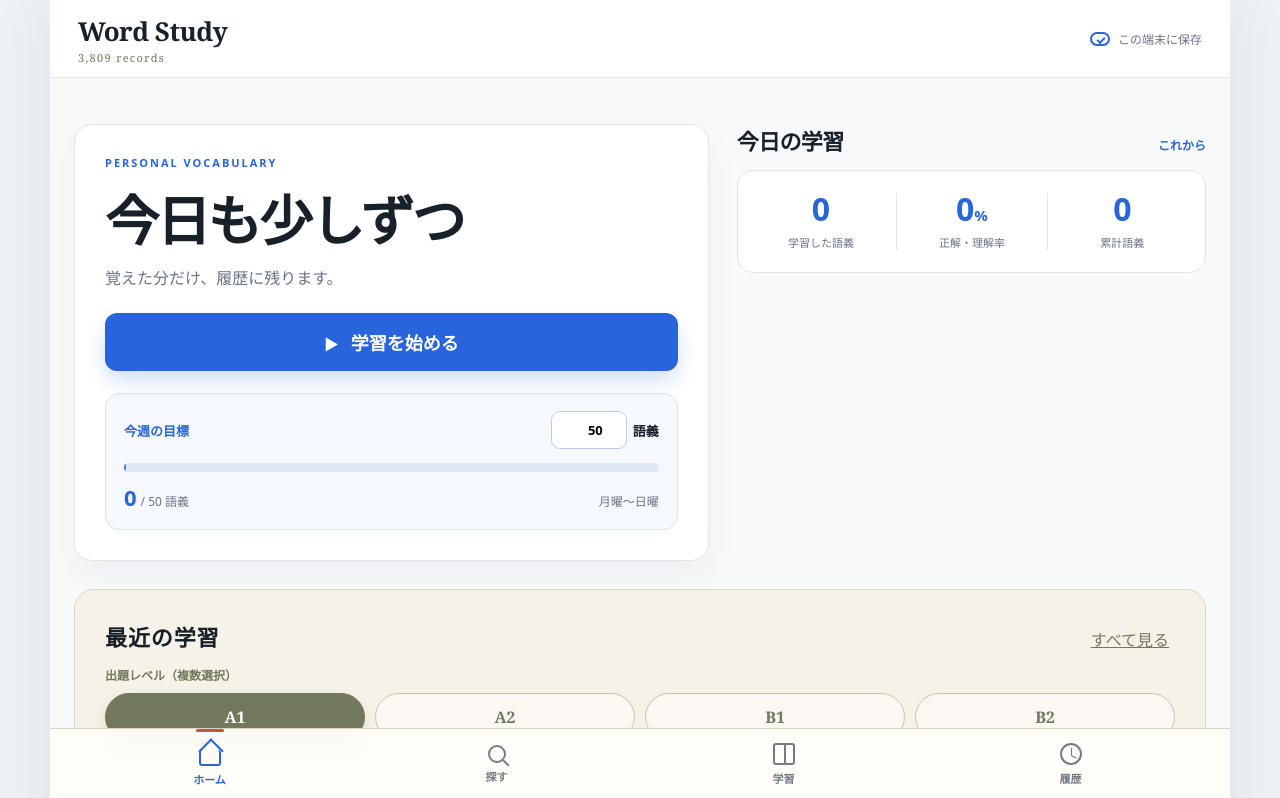
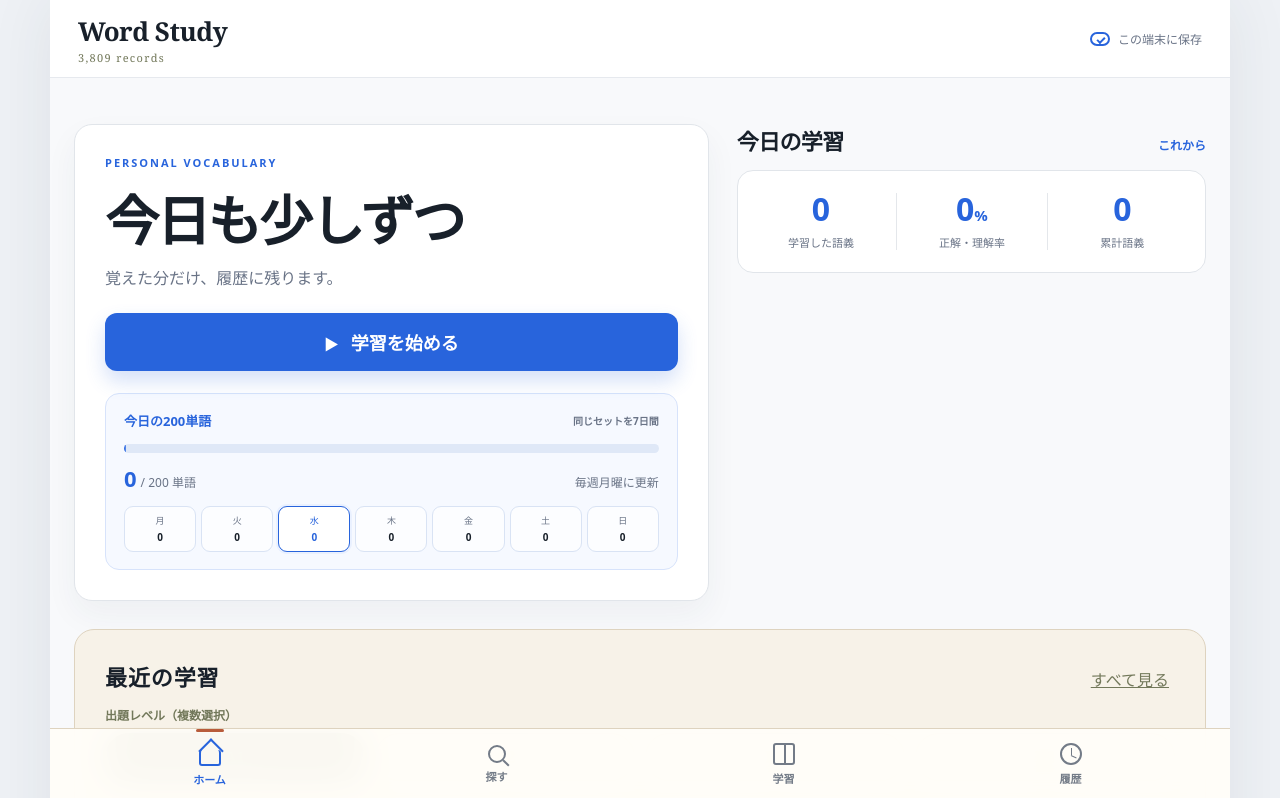
Before and after one commit to sawachair-spec/oxford-3000-study, a React (Vite) app: page / in a window 1280 px wide. Shown: the top 798 px of the page. Built offline with nearby package versions, Linux system fonts and the light colour scheme.

Commit message:
Repeat one 200-word set throughout each week

```diff
--- a/src/App.tsx
+++ b/src/App.tsx
@@ -28,6 +28,8 @@ type LearningHistory = {
 const CEFRS: Cefr[] = ["A1", "A2", "B1", "B2"];
 const HISTORY_KEY = "word-study-history-v1";
 const SETTINGS_KEY = "word-study-settings-v1";
+const WEEKLY_SET_KEY = "word-study-weekly-set-v1";
+const DAILY_TARGET = 200;
 
 const posJa: Record<string, string> = {
   noun: "名詞", verb: "動詞", adjective: "形容詞", adverb: "副詞",
@@ -73,18 +75,37 @@ function getWeekStart(date = new Date()) {
   return start;
 }
 
-function loadSettings(): { selectedLevels: Cefr[]; weeklyGoal: number } {
+function formatDateKey(date: Date) {
+  const year = date.getFullYear();
+  const month = String(date.getMonth() + 1).padStart(2, "0");
+  const day = String(date.getDate()).padStart(2, "0");
+  return `${year}-${month}-${day}`;
+}
+
+function chooseWeeklySet(records: WordRecord[], preferredId?: string | null) {
+  const selectedIds: string[] = [];
+  const usedWords = new Set<string>();
+  const preferred = preferredId ? records.find((record) => record.id === preferredId) : undefined;
+  const candidates = preferred ? [preferred, ...shuffle(records.filter((record) => record.id !== preferred.id))] : shuffle(records);
+  for (const record of candidates) {
+    const wordKey = displayWord(record.word).toLocaleLowerCase();
+    if (usedWords.has(wordKey)) continue;
+    usedWords.add(wordKey);
+    selectedIds.push(record.id);
+    if (selectedIds.length === DAILY_TARGET) break;
+  }
+  return selectedIds;
+}
+
+function loadSettings(): { selectedLevels: Cefr[] } {
   try {
     const saved = JSON.parse(localStorage.getItem(SETTINGS_KEY) ?? "{}");
     const levels: Cefr[] = Array.isArray(saved.selectedLevels)
       ? CEFRS.filter((level) => saved.selectedLevels.includes(level))
       : (["A1"] as Cefr[]);
-    return {
-      selectedLevels: levels.length ? levels : (["A1"] as Cefr[]),
-      weeklyGoal: Math.min(3809, Math.max(1, Number(saved.weeklyGoal) || 50)),
-    };
+    return { selectedLevels: levels.length ? levels : (["A1"] as Cefr[]) };
   } catch {
-    return { selectedLevels: ["A1"] as Cefr[], weeklyGoal: 50 };
+    return { selectedLevels: ["A1"] as Cefr[] };
   }
 }
 
@@ -95,8 +116,8 @@ export default function Home() {
   const [view, setView] = useState<View>("home");
   const [selectedLevels, setSelectedLevels] = useState<Cefr[]>(initialSettings.selectedLevels);
   const [searchCefr, setSearchCefr] = useState<Cefr>("A1");
-  const [weeklyGoal, setWeeklyGoal] = useState(initialSettings.weeklyGoal);
   const [selected, setSelected] = useState<WordRecord | null>(null);
+  const [weeklySetIds, setWeeklySetIds] = useState<string[]>([]);
   const [studyOrderIds, setStudyOrderIds] = useState<string[]>([]);
   const [studyIndex, setStudyIndex] = useState(0);
   const [revealed, setRevealed] = useState(false);
@@ -135,8 +156,8 @@ export default function Home() {
   }, [history]);
 
   useEffect(() => {
-    localStorage.setItem(SETTINGS_KEY, JSON.stringify({ selectedLevels, weeklyGoal }));
-  }, [selectedLevels, weeklyGoal]);
+    localStorage.setItem(SETTINGS_KEY, JSON.stringify({ selectedLevels }));
+  }, [selectedLevels]);
 
   const recordMap = useMemo(() => new Map(records.map((record) => [record.id, record])), [records]);
   const studyPool = useMemo(
@@ -145,16 +166,36 @@ export default function Home() {
   );
   useEffect(() => {
     if (!studyPool.length) {
+      setWeeklySetIds([]);
       setStudyOrderIds([]);
       return;
     }
     const preferredId = preferredRecordId.current;
     preferredRecordId.current = null;
-    const remainingIds = studyPool.filter((record) => record.id !== preferredId).map((record) => record.id);
-    setStudyOrderIds(preferredId ? [preferredId, ...shuffle(remainingIds)] : shuffle(remainingIds));
+    const weekKey = formatDateKey(getWeekStart());
+    const levelKey = selectedLevels.join(",");
+    const availableIds = new Set(studyPool.map((record) => record.id));
+    let savedIds: string[] = [];
+    try {
+      const saved = JSON.parse(localStorage.getItem(WEEKLY_SET_KEY) ?? "{}");
+      if (saved.weekKey === weekKey && saved.levelKey === levelKey && Array.isArray(saved.recordIds)) {
+        savedIds = saved.recordIds.filter((id: unknown): id is string => typeof id === "string" && availableIds.has(id));
+      }
+    } catch {
+      savedIds = [];
+    }
+    const expectedSize = Math.min(DAILY_TARGET, new Set(studyPool.map((record) => displayWord(record.word).toLocaleLowerCase())).size);
+    let weeklyIds = savedIds.length === expectedSize ? savedIds : chooseWeeklySet(studyPool, preferredId);
+    if (preferredId && availableIds.has(preferredId) && !weeklyIds.includes(preferredId)) {
+      weeklyIds = [preferredId, ...weeklyIds].slice(0, expectedSize);
+    }
+    localStorage.setItem(WEEKLY_SET_KEY, JSON.stringify({ weekKey, levelKey, recordIds: weeklyIds }));
+    setWeeklySetIds(weeklyIds);
+    const remainingIds = weeklyIds.filter((id) => id !== preferredId);
+    setStudyOrderIds(preferredId && weeklyIds.includes(preferredId) ? [preferredId, ...shuffle(remainingIds)] : shuffle(weeklyIds));
     setStudyIndex(0);
     setRevealed(false);
-  }, [studyPool]);
+  }, [studyPool, selectedLevels]);
 
   const studyDeck = useMemo(
     () => studyOrderIds.map((id) => recordMap.get(id)).filter((record): record is WordRecord => Boolean(record)),
@@ -166,18 +207,25 @@ export default function Home() {
   const accuracy = history.length ? Math.round((correctCount / history.length) * 100) : 0;
   const todayKey = new Date().toDateString();
   const todayHistory = history.filter((item) => new Date(item.studied_at).toDateString() === todayKey);
+  const weeklySetIdSet = useMemo(() => new Set(weeklySetIds), [weeklySetIds]);
+  const todayStudiedIds = new Set(todayHistory.filter((item) => weeklySetIdSet.has(item.record_id)).map((item) => item.record_id));
+  const dailyProgress = Math.min(100, Math.round((todayStudiedIds.size / (weeklySetIds.length || DAILY_TARGET)) * 100));
   const weekStart = getWeekStart();
-  const weekEnd = new Date(weekStart);
-  weekEnd.setDate(weekEnd.getDate() + 7);
-  const weeklyStudiedIds = new Set(
-    history
-      .filter((item) => {
-        const studiedAt = new Date(item.studied_at);
-        return studiedAt >= weekStart && studiedAt < weekEnd;
-      })
-      .map((item) => item.record_id),
-  );
-  const weeklyProgress = Math.min(100, Math.round((weeklyStudiedIds.size / weeklyGoal) * 100));
+  const weekDays = Array.from({ length: 7 }, (_, index) => {
+    const start = new Date(weekStart);
+    start.setDate(start.getDate() + index);
+    const end = new Date(start);
+    end.setDate(end.getDate() + 1);
+    const studied = new Set(
+      history
+        .filter((item) => {
+          const studiedAt = new Date(item.studied_at);
+          return studiedAt >= start && studiedAt < end && weeklySetIdSet.has(item.record_id);
+        })
+        .map((item) => item.record_id),
+    ).size;
+    return { label: ["月", "火", "水", "木", "金", "土", "日"][index], studied, isToday: formatDateKey(start) === formatDateKey(new Date()) };
+  });
 
   const positions = useMemo(
     () => Array.from(new Set(records.map((record) => record.part_of_speech))).sort(),
@@ -268,10 +316,16 @@ export default function Home() {
     preferredRecordId.current = record.id;
     setSelectedLevels([record.cefr]);
     if (selectedLevels.length === 1 && selectedLevels[0] === record.cefr) {
-      const remainingIds = records
-        .filter((item) => item.cefr === record.cefr && item.id !== record.id)
-        .map((item) => item.id);
-      setStudyOrderIds([record.id, ...shuffle(remainingIds)]);
+      const updatedSet = weeklySetIds.includes(record.id)
+        ? weeklySetIds
+        : [record.id, ...weeklySetIds].slice(0, DAILY_TARGET);
+      setWeeklySetIds(updatedSet);
+      setStudyOrderIds([record.id, ...shuffle(updatedSet.filter((id) => id !== record.id))]);
+      localStorage.setItem(WEEKLY_SET_KEY, JSON.stringify({
+        weekKey: formatDateKey(getWeekStart()),
+        levelKey: record.cefr,
+        recordIds: updatedSet,
+      }));
       setStudyIndex(0);
       setRevealed(false);
       preferredRecordId.current = null;
@@ -306,11 +360,14 @@ export default function Home() {
               <button className="primary-cta" onClick={() => navigate("study")}><span>▶</span> 学習を始める</button>
               <div className="weekly-goal-card">
                 <div className="weekly-goal-head">
-                  <span>今週の目標</span>
-                  <label><input type="number" min="1" max="3809" value={weeklyGoal} onChange={(event) => setWeeklyGoal(Math.min(3809, Math.max(1, Number(event.target.value) || 1)))} />語義</label>
+                  <span>今日の200単語</span>
+                  <b>同じセットを7日間</b>
                 </div>
-                <div className="weekly-progress"><i style={{ width: `${weeklyProgress}%` }} /></div>
-                <p><strong>{weeklyStudiedIds.size}</strong> / {weeklyGoal} 語義 <span>月曜〜日曜</span></p>
+                <div className="weekly-progress"><i style={{ width: `${dailyProgress}%` }} /></div>
+                <p><strong>{todayStudiedIds.size}</strong> / {weeklySetIds.length || DAILY_TARGET} 単語 <span>毎週月曜に更新</span></p>
+                <div className="week-days" aria-label="今週の学習状況">
+                  {weekDays.map((day) => <div key={day.label} className={day.isToday ? "today" : day.studied >= (weeklySetIds.length || DAILY_TARGET) ? "done" : ""}><span>{day.label}</span><b>{day.studied}</b></div>)}
+                </div>
               </div>
             </section>
 
@@ -377,7 +434,7 @@ export default function Home() {
 
         {view === "study" && (
           <div className="page study-page">
-            <div className="study-head"><button onClick={() => navigate("home")}>‹ 終了</button><span>{studyDeck.length ? studyIndex + 1 : 0} / {studyDeck.length}</span><button onClick={startQuiz}>4択クイズ</button></div>
+            <div className="study-head"><button onClick={() => navigate("home")}>‹ 終了</button><span>{studyDeck.length ? (studyIndex % studyDeck.length) + 1 : 0} / {studyDeck.length}</span><button onClick={startQuiz}>4択クイズ</button></div>
             <div className="study-settings">
               <div className="study-levels"><span>出題レベル</span><div className="cefr-pills compact">{CEFRS.map((level) => <button key={level} aria-pressed={selectedLevels.includes(level)} className={selectedLevels.includes(level) ? "active" : ""} onClick={() => toggleLevel(level)}>{level}</button>)}</div></div>
               <div className="study-controls">
--- a/src/index.css
+++ b/src/index.css
@@ -38,14 +38,20 @@ button, a { -webkit-tap-highlight-color: transparent; }
 .primary-cta span { margin-right: 8px; font-size: 14px; }
 .weekly-goal-card { margin-top: 22px; padding: 17px 18px; background: #f6f9ff; border: 1px solid #d7e3fb; border-radius: 14px; }
 .weekly-goal-head { display: flex; align-items: center; justify-content: space-between; gap: 14px; color: var(--blue); font-size: 13px; font-weight: 800; }
-.weekly-goal-head label { display: flex; align-items: center; gap: 6px; color: var(--ink); font-weight: 700; }
-.weekly-goal-head input { width: 76px; height: 38px; padding: 0 8px; border: 1px solid #bdccec; border-radius: 9px; background: white; text-align: right; font-weight: 800; outline: 0; }
-.weekly-goal-head input:focus { border-color: var(--blue); box-shadow: 0 0 0 3px var(--blue-soft); }
+.weekly-goal-head b { color: var(--muted); font-size: 10px; }
 .weekly-progress { height: 9px; margin-top: 14px; overflow: hidden; border-radius: 999px; background: #dfe8f7; }
 .weekly-progress i { display: block; min-width: 2px; height: 100%; border-radius: inherit; background: linear-gradient(90deg, var(--blue), #5d8deb); transition: width .25s ease; }
 .weekly-goal-card > p { display: flex; align-items: baseline; gap: 4px; margin: 10px 0 0; color: var(--muted); font-size: 12px; }
 .weekly-goal-card > p strong { color: var(--blue); font-size: 22px; }
 .weekly-goal-card > p span { margin-left: auto; }
+.week-days { display: grid; grid-template-columns: repeat(7, 1fr); gap: 5px; margin-top: 13px; }
+.week-days div { min-width: 0; padding: 7px 2px; border: 1px solid #d9e3f4; border-radius: 9px; background: rgba(255,255,255,.68); text-align: center; }
+.week-days span, .week-days b { display: block; }
+.week-days span { color: var(--muted); font-size: 9px; }
+.week-days b { margin-top: 3px; font-size: 10px; }
+.week-days div.today { border-color: var(--blue); background: white; box-shadow: 0 0 0 2px var(--blue-soft); }
+.week-days div.today span, .week-days div.today b { color: var(--blue); }
+.week-days div.done { border-color: #91ae84; background: #f2f8ef; }
 .home-page > section + section { margin-top: 30px; }
 .section-heading { display: flex; align-items: baseline; justify-content: space-between; margin-bottom: 14px; }
 .section-heading h2 { margin: 0; font-size: 22px; letter-spacing: -.03em; }
```
Also changed, not shown: 1 other file (tests, documents, lock files or other folders).
